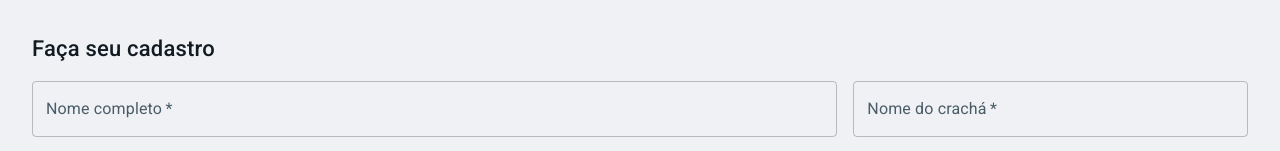
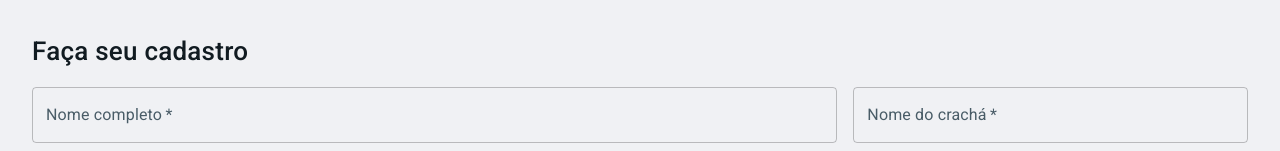
Before and after one commit to devsDeCristo/sistema-iccv-frontend, a React (Vite) app: page /usuario/cadastrar in a window 1280 px wide. Shown: the top 151 px of the page. Built offline with nearby package versions, Linux system fonts and the light colour scheme; no server answers; what @react-pdf/renderer would draw is missing.

Commit message:
refactor: melhorar a estrutura e estilo dos componentes de UI, incluindo ajustes de tema e layout

```diff
--- a/src/components/appBar/index.tsx
+++ b/src/components/appBar/index.tsx
@@ -7,9 +7,15 @@
 import MenuIcon from '@mui/icons-material/Menu';
 import MenuItem from '@mui/material/MenuItem';
 import Menu from '@mui/material/Menu';
-import { DarkMode, LightMode, Logout, Person, Settings } from '@mui/icons-material';
+import {
+  DarkMode,
+  LightMode,
+  Logout,
+  Person,
+  Settings,
+} from '@mui/icons-material';
 
-import { Avatar, Divider, ListItemIcon, Stack } from '@mui/material';
+import { Avatar, Divider, ListItemIcon, Stack, useTheme } from '@mui/material';
 import { useUser } from '../../contexts/userContext';
 import { useNavigate } from 'react-router-dom';
 import Logo from '../../assets/logo-ic.svg?react';
@@ -24,7 +30,7 @@
 }) {
   const [anchorEl, setAnchorEl] = React.useState<null | HTMLElement>(null);
   const { user, logout } = useUser();
-  const { colorMode,toggleColorMode } = useThemeContext();
+  const { colorMode, toggleColorMode } = useThemeContext();
   const navigate = useNavigate();
   const [isAdminRoute, setIsAdminRoute] = React.useState(false);
 
@@ -45,11 +51,19 @@
   const styles = {
     menuIcon: { mr: 2, display: { xs: 'inline', lg: 'none' } },
   };
-
+  const theme = useTheme();
   return (
     <Box sx={{ flexGrow: 1 }}>
       <AppBar
-        sx={{ height: '70px', display: 'flex', justifyContent: 'center' }}
+        sx={{
+          height: '70px',
+          display: 'flex',
+          justifyContent: 'center',
+          backgroundColor:
+            theme.palette.mode === 'dark'
+              ? theme.palette.background.paperSecondary
+              : theme.palette.primary.main,
+        }}
         position="static"
       >
         <Toolbar>
--- a/src/components/header/index.tsx
+++ b/src/components/header/index.tsx
@@ -1,5 +1,5 @@
 import { ArrowBack } from '@mui/icons-material';
-import { Box, Divider, IconButton, Typography, useTheme } from '@mui/material';
+import { Box, IconButton, Typography, useTheme } from '@mui/material';
 import { useNavigate } from 'react-router-dom';
 
 interface HeaderProps {
@@ -24,40 +24,58 @@
       navigate(pageBack);
     } else navigate(-1);
   }
+  const style = {
+    boxContainer: {
+      display: 'flex',
+      flexDirection: 'row',
+      alignItems: 'start',
+      justifyContent: 'space-between',
+      mb: 2,
+    },
+    boxInner: {
+      gap: 2,
+      display: 'flex',
+      alignItems: 'center',
+    },
+    boxColumn: {
+      display: 'flex',
+      flexDirection: 'column',
+      gap: 0,
+    },
+    title: {
+      fontSize: 26,
+      color: theme.palette.text.primary,
+      fontWeight: 500,
+    },
+    description: {
+      fontSize: 16,
+      color: theme.palette.text.secondary,
+    },
+  };
 
   return (
-    <Box
-      sx={{
-        display: 'flex',
-        flexDirection: 'column',
-        gap: 1,
-        mb: 2,
-        alignItems: 'flex-start',
-        justifyContent: 'center',
-      }}
-    >
-      <Box sx={{ display: 'flex', alignItems: 'center' }}>
+    <Box sx={style.boxContainer}>
+      <Box sx={style.boxInner}>
         {buttonBack && (
           <IconButton onClick={GoPage} size="small">
-            <ArrowBack color="primary" />
+            <ArrowBack
+              sx={{
+                color:
+                  theme.palette.mode === 'dark'
+                    ? theme.palette.text.primary
+                    : theme.palette.primary.main,
+              }}
+            />
           </IconButton>
         )}
-        <Box sx={{ display: 'flex', flexDirection: 'column', gap: 0 }}>
-          <Typography
-            fontSize={22}
-            color={theme.palette.text.primary}
-            sx={{ fontWeight: 500 }}
-          >
-            {title}
-          </Typography>
+        <Box sx={style.boxColumn}>
+          <Typography sx={style.title}>{title}</Typography>
           {description ? (
-            <Typography fontSize={16} color={theme.palette.text.primary}>
-              {description}
-            </Typography>
+            <Typography sx={style.description}>{description}</Typography>
           ) : null}
         </Box>
-        {children}
       </Box>
+      {children}
       {/* <Divider color={theme.palette.text.primary} sx={{ marginY: 2 }} /> */}
     </Box>
   );
--- a/src/components/sideBar/index.tsx
+++ b/src/components/sideBar/index.tsx
@@ -52,7 +52,7 @@
     },
     boxSidebar: (validRole: boolean | Boolean | null) => ({
       display: validRole ? { xs: 'none', lg: 'flex' } : 'none',
-      boxShadow: '0px 1px 4px 0px' + theme.palette.border,
+      // boxShadow: '0px 1px 4px 0px' + theme.palette.border,
       position: 'sticky',
       bgcolor: theme.palette.background.paper,
     }),
@@ -134,7 +134,9 @@
               button: () => styles.buttonMenu,
             }}
           >
-            <Box sx={styles.sessaoMenu}>{isAdmin ? 'Administrador' : 'Inscrições'}</Box>
+            <Box sx={styles.sessaoMenu}>
+              {isAdmin ? 'Administrador' : 'Inscrições'}
+            </Box>
             {optionsPages.map(({ link, itemId, icon, title }) => (
               <MenuItem
                 id={itemId}
--- a/src/pages/admin/events/details/index.tsx
+++ b/src/pages/admin/events/details/index.tsx
@@ -117,7 +117,7 @@
   return (
     <PageStyle>
       <Header
-        title={'Detalhes do evento:' + event?.name}
+        title={event?.name}
         // description={(event?.startDate) + ' - ' + event?.endDate}
         description={
           event
--- a/src/pages/admin/events/index.tsx
+++ b/src/pages/admin/events/index.tsx
@@ -8,7 +8,7 @@
   const navigate = useNavigate();
   return (
     <PageStyle>
-      <Header title="Eventos" />
+      <Header title="Eventos">
         <Box component="div" justifyContent="end" display="flex" mb={2}>
           <Button
             variant="contained"
@@ -17,6 +17,7 @@
             Cadastrar evento
           </Button>
         </Box>
+      </Header>
       <List />
     </PageStyle>
   );
--- a/src/pages/admin/users/index.tsx
+++ b/src/pages/admin/users/index.tsx
@@ -1,15 +1,16 @@
-import { Box, Button, TextField } from '@mui/material';
+import { alpha, Box, Button, TextField, useTheme } from '@mui/material';
 import { useNavigate } from 'react-router-dom';
 import { PageStyle } from '../../../components/pageStyle';
 import { Header } from '../../../components/header';
 import { List } from '../../../features/admin/users/components/list';
 import { useRole } from '../../../hooks/useRole';
 import { useState } from 'react';
+import { Add } from '@mui/icons-material';
 
 function Users() {
   const navigate = useNavigate();
   const [searchUser, setSearchUser] = useState('');
-
+  const theme = useTheme();
   const isAdmin = useRole();
   const styles = {
     boxFilterAndButton: {
@@ -24,6 +25,11 @@
     },
     button: {
       width: { xs: '100%', sm: 'fit-content' },
+      backgroundColor: theme.palette.text.primary,
+      '&:hover': {
+        backgroundColor: alpha(theme.palette.text.primary, 0.8),
+      },
+      color: theme.palette.background.default,
     },
     textField: {
       width: { xs: '100%', sm: '300px' },
@@ -55,8 +61,9 @@
               ? navigate('/admin/usuario/cadastrar')
               : navigate('/cadastro-cursilho-work')
           }
+          startIcon={<Add />}
         >
-          Cadastrar usuario
+          Adicionar usuario
         </Button>
       </Box>
 
--- a/src/pages/events/routes/index.tsx
+++ b/src/pages/events/routes/index.tsx
@@ -1,16 +1,12 @@
 import { Route } from 'react-router-dom';
 import { Events } from '..';
-import { Details } from '../details';
 
 function RoutesEvents() {
   return (
     <>
       <Route path="/eventos" element={<Events />} />
-      <Route path="/eventos/:id/detalhes/:subPage" element={<Details />} />
     </>
   );
 }
 
-
-
 export { RoutesEvents };
--- a/src/themes/index.tsx
+++ b/src/themes/index.tsx
@@ -14,6 +14,8 @@
     default: string;
     paper: string;
     hover: string;
+    input: string;
+    paperSecondary: string;
   }
 
   interface Palette {
@@ -42,16 +44,18 @@
     palette: {
       mode: colorMode ? 'dark' : 'light',
       primary: {
-        main: colorMode ? '#1952BC' : '#1C0F4D',
-
+        main: colorMode ? '#2563EB' : '#1C0F4D',
       },
       secondary: {
         main: colorMode ? '#28363F' : '#111B21',
       },
+      divider: colorMode ? '#918fd1' : '#D0D0D0',
       background: {
-        default: colorMode ? '#111B21' : '#F0F1F4',
-        paper: colorMode ? '#202C33' : '#F8F8F8',
-        hover: colorMode ? '#2A3942' : '#EDEDED',
+        default: colorMode ? '#030617' : '#F0F1F4',
+        paper: colorMode ? '#0F172A' : '#F8F8F8',
+        paperSecondary: colorMode ? '#1E293B' : '#FFFFFF',
+        hover: colorMode ? '#1E293B' : '#EDEDED',
+        input: colorMode ? '#324154' : '#FFFFFF',
       },
       text: {
         primary: colorMode ? '#EBEBEB' : '#111B21',
@@ -59,12 +63,12 @@
         disabled: colorMode ? '#495C67' : '#696A6A',
       },
       border: colorMode ? '#495C67' : '#D0D0D0',
-      chips:{
+      chips: {
         completed: colorMode ? '#1C0F4D' : '#362f4dff',
         pending: colorMode ? '#28363F' : '#F0F1F4',
         canceled: colorMode ? '#F44336' : '#FFCDD2',
-        active: colorMode ? '#6aad6cff' : '#62df66ff'
-      }
+        active: colorMode ? '#6aad6cff' : '#62df66ff',
+      },
     },
     breakpoints: {
       values: {
@@ -88,5 +92,19 @@
           },
         },
       },
+      MuiPaper: {
+        defaultProps: {
+          elevation: 0,
+          variant: 'outlined',
+        },
+
+        styleOverrides: {
+          root: {
+            // borderRadius:8,
+            elevation: 0,
+            border: 'none',
+          },
+        },
+      },
     },
   });
```
Lines whose indentation alone changed are shown as unchanged.
